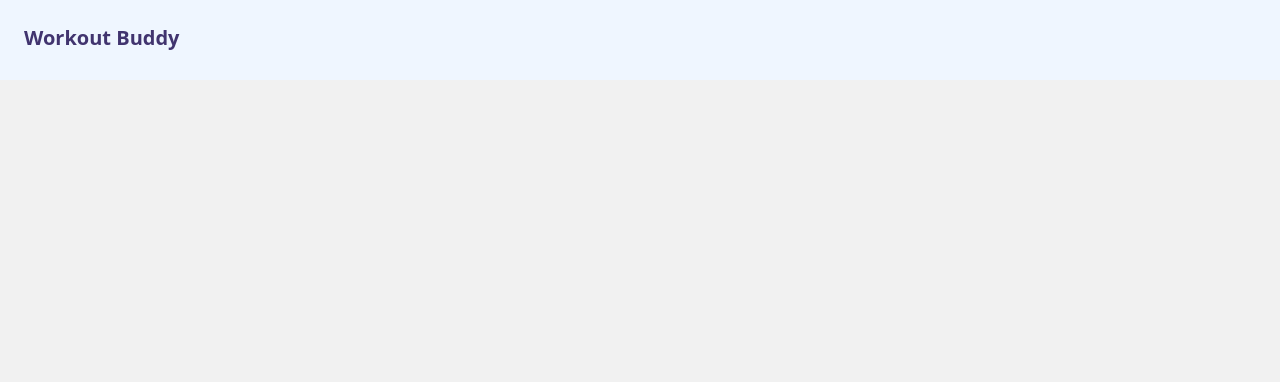
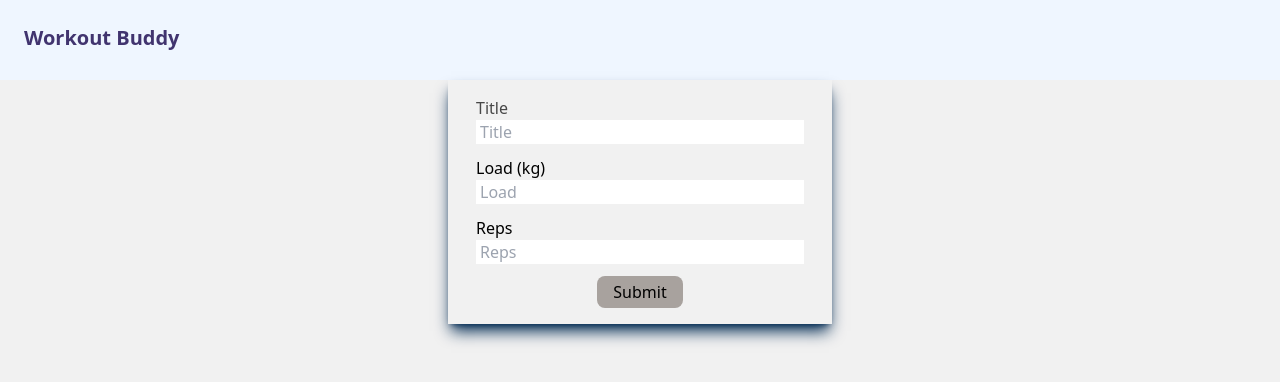
Before and after one commit to kezdetphia/mern-mycode-front, a React (Create React App) app: page /add in a window 1280 px wide. Before the commit this address had no page. Shown: the top 382 px of the page. Built offline with nearby package versions, Linux system fonts and the light colour scheme.

Commit message:
workoutForm style

```diff
--- a/src/App.js
+++ b/src/App.js
@@ -3,6 +3,8 @@ import {BrowserRouter, Routes, Route} from 'react-router-dom'
 //pages & components
 import Home from './Pages/Home'
 import Navbar from './Components/Navbar'
+import WorkoutForm from "./Components/WorkoutForm"
+
 
 function App() {
   return (
@@ -11,8 +13,8 @@ function App() {
       <Navbar />
         <div className='pages'>
           <Routes>
-            <Route path='' element={<Home />}
-            />
+            <Route path='' element={<Home />}/>
+            <Route path='/add' element={<WorkoutForm />}/>
           </Routes>
         </div>
       </BrowserRouter>
--- a/src/Components/WorkoutDetails.jsx
+++ b/src/Components/WorkoutDetails.jsx
@@ -1,4 +1,3 @@
-import React from 'react';
 
 const WorkoutDetails = ({workout}) => {
   return (
--- a/src/Components/WorkoutForm.jsx
+++ b/src/Components/WorkoutForm.jsx
@@ -11,18 +11,16 @@ const WorkoutForm = () => {
 
   const [workout, setWorkout] = useState(initialForm)
 
-
-  const handleSubmit = async(workout, e) =>{
+  const handleSubmit = async(e) =>{
     try{
       e.preventDefault()
       const response = await fetch("/api/workouts", {
         method: "POST",
-        headers: {
-          "Content-Type": "application/json",
-        },
+        headers: {"Content-Type": "application/json"},
         body: JSON.stringify(workout),
       });
       setWorkout(initialForm);
+
       if (response.ok){
         const responseData = await response.json();
       } else {
@@ -31,32 +29,33 @@ const WorkoutForm = () => {
     }catch(err){
       console.log("Error:", err)
     }
-
   }
 
  const handleChange = (e)=>{
   const {name,value} = e.target
   setWorkout({...workout, [name]:value})
-  console.log(name,value)
  }
 
   return (
-    <div>
-      <form onSubmit={(e)=>handleSubmit(workout, e)}>
-        <label>Title</label>
+    // <div className=" flex justify-center ">
+      <div className="flex flex-col justify-center mx-auto w-96 shadow-lg shadow-darkgray  ">
+        <form className="flex flex-col mx-7 my-4 " onSubmit={(e) => handleSubmit(e)}>
+          <label className="text-lightgray">Title</label>
           <input
             placeholder="Title"
             type="text"
             value={workout.title}
             name="title"
             onChange={handleChange}
+            className="mb-3 pl-1"
           />
-        <label>Load</label>
+          <label>Load (kg)</label>
           <input
             placeholder="Load"
             value={workout.load}
             name="load"
             onChange={handleChange}
+            className="mb-3 pl-1"
           />
           <label>Reps</label>
           <input
@@ -64,10 +63,15 @@ const WorkoutForm = () => {
             value={workout.reps}
             name="reps"
             onChange={handleChange}
+            className="mb-3 pl-1"
           />
-      <button type="submit">Submit</button>
+
+          <div className="flex justify-center ">
+          <button className="rounded-lg bg-stone-400 px-4 py-1" type="submit">Submit</button>
+          </div>
         </form>
       </div>
+    // </div>
   );
 };
 
--- a/src/Pages/Home.jsx
+++ b/src/Pages/Home.jsx
@@ -2,7 +2,7 @@ import { useEffect, useState } from "react";
 
 //pages & components
 import WorkoutDetails from "../Components/WorkoutDetails";
-import WorkoutForm from "../Components/WorkoutForm";
+
 
 const Home = () => {
   const [workouts, setWorkouts] = useState(null);
@@ -25,7 +25,7 @@ const Home = () => {
         {workouts &&
           workouts.map((workout) => <WorkoutDetails key={workout._id} workout={workout} />)}
       </div>
-      <WorkoutForm />
+
     </div>
   );
 };
```
Lines whose indentation alone changed are shown as unchanged.
